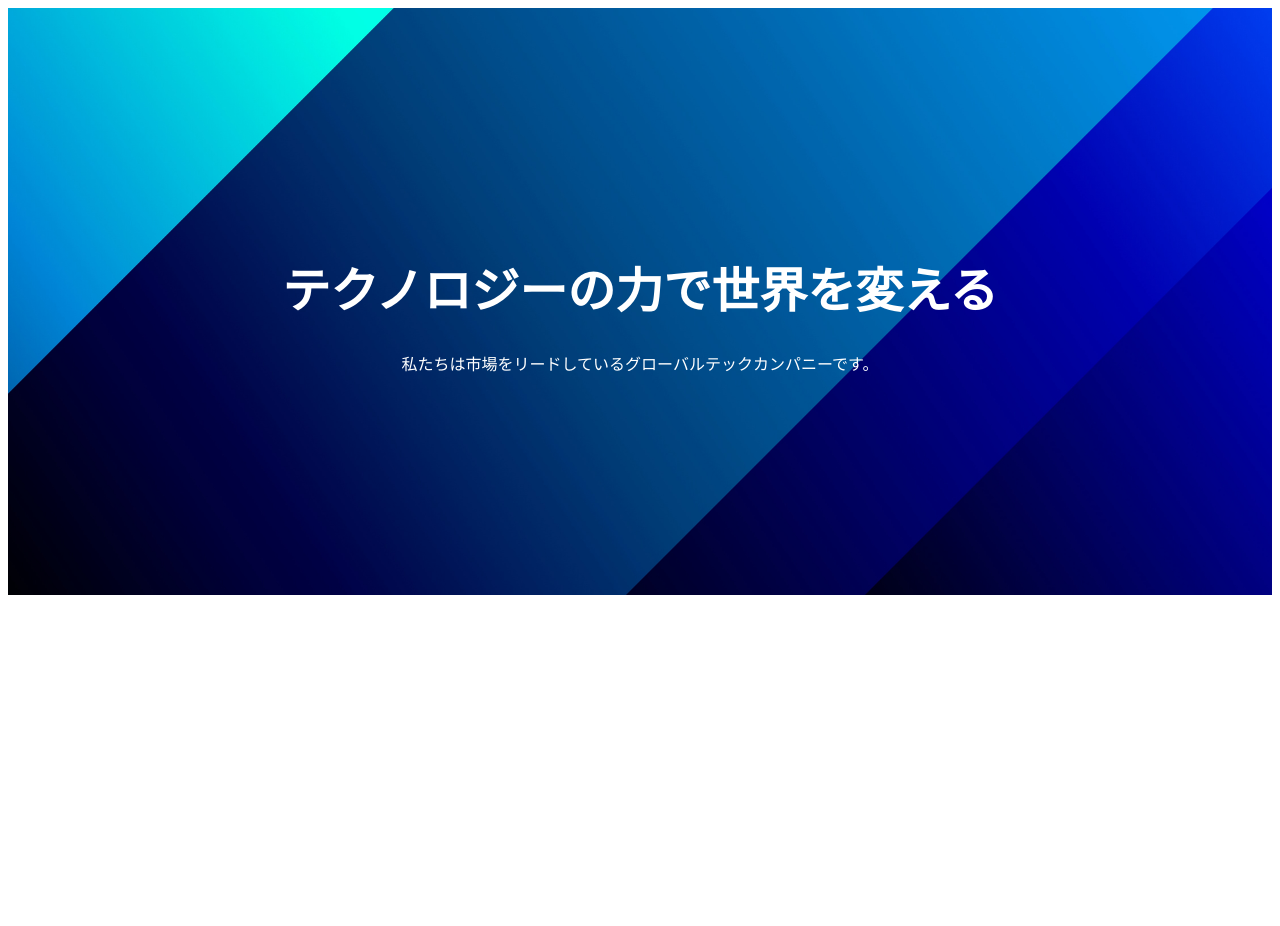
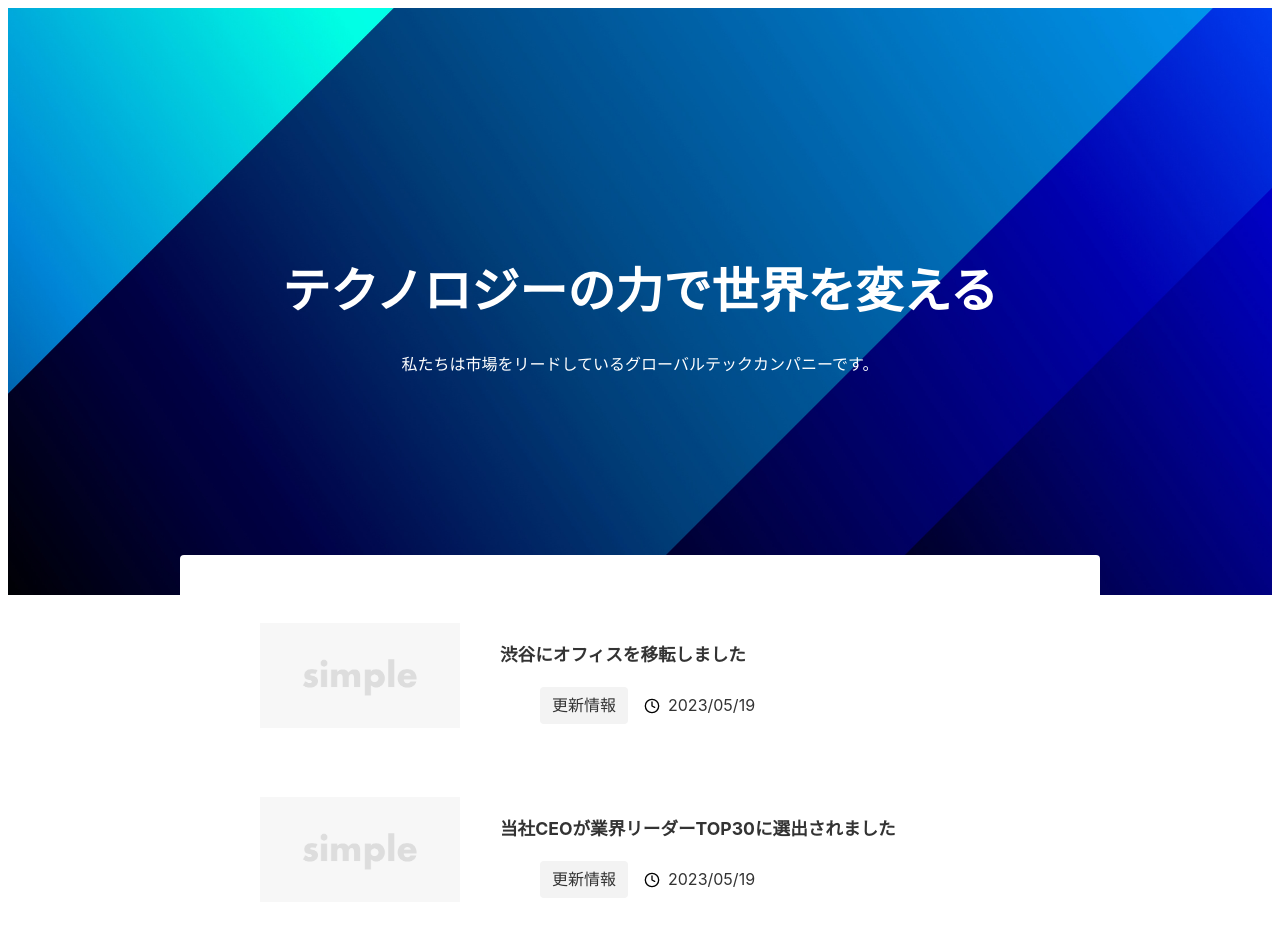
Before and after one commit to tomo-0224/my-next-project, a Next.js app: page / in a window 1280 px wide. Shown: the top 926 px of the page. Before the commit the page ends 800 px from the top, so only its background shows below. Built offline with nearby package versions, Linux system fonts and the light colour scheme.

Commit message:
✨ データを表示する

```diff
--- a/app/page.module.css
+++ b/app/page.module.css
@@ -1,16 +1,15 @@
-.top{
+.top {
   position: relative;
   display: flex;
   align-items: center;
   justify-content: center;
-  background-color:rgba(0,0,0,0,5);
+  background-color: rgba(0, 0, 0, 0, 5);
   color: #fff;
   overflow: hidden;
-  padding: 200px 0 ;
+  padding: 200px 0;
 }
 
 .title {
-
   font-size: 3rem;
   font-weight: bold;
   text-align: center;
@@ -21,7 +20,7 @@
   text-align: center;
 }
 
-.bgimg{
+.bgimg {
   position: absolute;
   top: 0;
   left: 0;
@@ -35,22 +34,90 @@
   z-index: -1;
 }
 
-@media(max-width: 640px) {
-  .top{
+.news {
+  position: relative;
+  background-color: #fff;
+  width: 840px;
+  margin: -40px auto 0;
+  padding: 24px 40px;
+  border-radius: var(--border-radius);
+}
+
+.newsTitle {
+  font-size: 1.5rem;
+}
+
+.list {
+  border-bottom: 1px sold var(--color-border-light);
+}
+
+.list:last-child {
+  border-bottom: none;
+}
+
+.link {
+  display: flex;
+  align-items: flex-start;
+  gap: 40px;
+  padding: 24px 0;
+}
+
+.image {
+  width: 200px;
+  height: auto;
+  border-radius: var(--boder-radius);
+}
+
+.newsItemTitle {
+  font-size: 1.1rem;
+  font-weight: bold;
+  margin-bottom: 0.5rem;
+}
+
+.meta {
+  display: flex;
+  align-items: center;
+  gap: 16px;
+}
+
+.tag {
+  background-color: var(--color-bg-sub);
+  padding: 4px 12px;
+  border-radius: var(--border-radius);
+  white-space: nowrap;
+  font-size: 1rem;
+}
+
+.date {
+  display: flex;
+  align-items: center;
+  gap: 8px;
+  margin: 0.8rem 0;
+  font-size: 1rem;
+}
+
+@media (max-width: 1000px) {
+  .news {
+    width: calc(100% - 160px);
+  }
+}
+
+@media (max-width: 640px) {
+  .top {
     padding: 120px 16px;
   }
-  .title{
+  .title {
     font-size: 2rem;
     text-align: left;
   }
 
-  .description{
+  .description {
     text-align: center;
     font-size: 0.9rem;
     text-align: left;
   }
 
-  .bgimg{
+  .bgimg {
     position: absolute;
     top: 0;
     right: 0;
@@ -62,4 +129,9 @@
     justify-content: center;
     z-index: -1;
   }
+
+  .news {
+    width: calc(100% - 32px);
+    padding: 16px 24px;
+  }
 }
--- a/app/page.tsx
+++ b/app/page.tsx
@@ -12,13 +12,13 @@
 };
 
 const data: {
-contents: News[] } = {
+  contents: News[];
+} = {
   contents: [
     {
       id: "1",
-      title:
-      "渋谷にオフィスを移転しました",
-      category:{
+      title: "渋谷にオフィスを移転しました",
+      category: {
         name: "更新情報",
       },
       publishedAt: "2023/05/19",
@@ -45,20 +45,60 @@
   ],
 };
 
-
-
 export default function Home() {
-
-const name = "世界";
-
+  const sliceData = data.contents.slice(0, 2);
   return (
-    <section className={styles.top}>
-      <div>
-        <h1 className={styles.title}>テクノロジーの力で{name}を変える</h1>
-        <p className={styles.description}>私たちは市場をリードしているグローバルテックカンパニーです。</p>
-    </div>
-    <Image className={styles.bgimg} src="/img-mv.jpg" alt="" width={4000} height={1200}/>
-    </section>
-
+    <>
+      {" "}
+      <section className={styles.top}>
+        <div>
+          <h1 className={styles.title}>テクノロジーの力で世界を変える</h1>
+          <p className={styles.description}>
+            私たちは市場をリードしているグローバルテックカンパニーです。
+          </p>
+        </div>
+        <Image
+          className={styles.bgimg}
+          src="/img-mv.jpg"
+          alt=""
+          width={4000}
+          height={1200}
+        />
+      </section>
+      <section className={styles.news}>
+        <h2 className=""></h2>
+        <ul>
+          {sliceData.map((article) => (
+            <li key={article.id} className={styles.list}>
+              <div className={styles.link}>
+                <Image
+                  className={styles.image}
+                  src="/no-image.png"
+                  alt="No Image"
+                  width={1200}
+                  height={630}
+                />
+                <dl className={styles.content}>
+                  <dt className={styles.newsItemTitle}>{article.title}</dt>
+                  <dd className={styles.meta}>
+                    <span className={styles.tag}>{article.category.name}</span>
+                    <span className={styles.date}>
+                      <Image
+                        src="/clock.svg"
+                        alt=""
+                        width={16}
+                        height={16}
+                        priority
+                      />
+                      {article.publishedAt}
+                    </span>
+                  </dd>
+                </dl>
+              </div>
+            </li>
+          ))}
+        </ul>
+      </section>
+    </>
   );
 }
```
